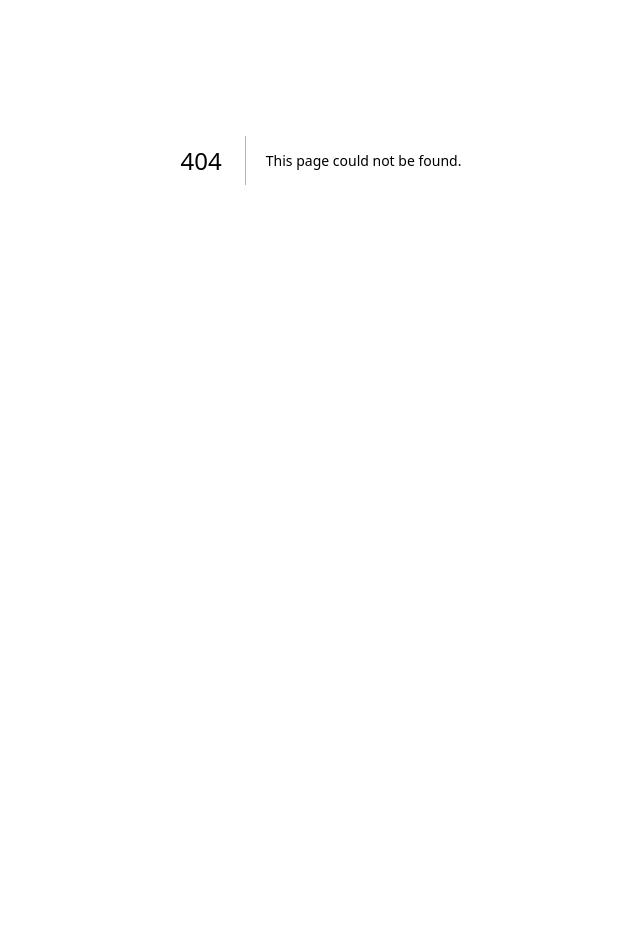
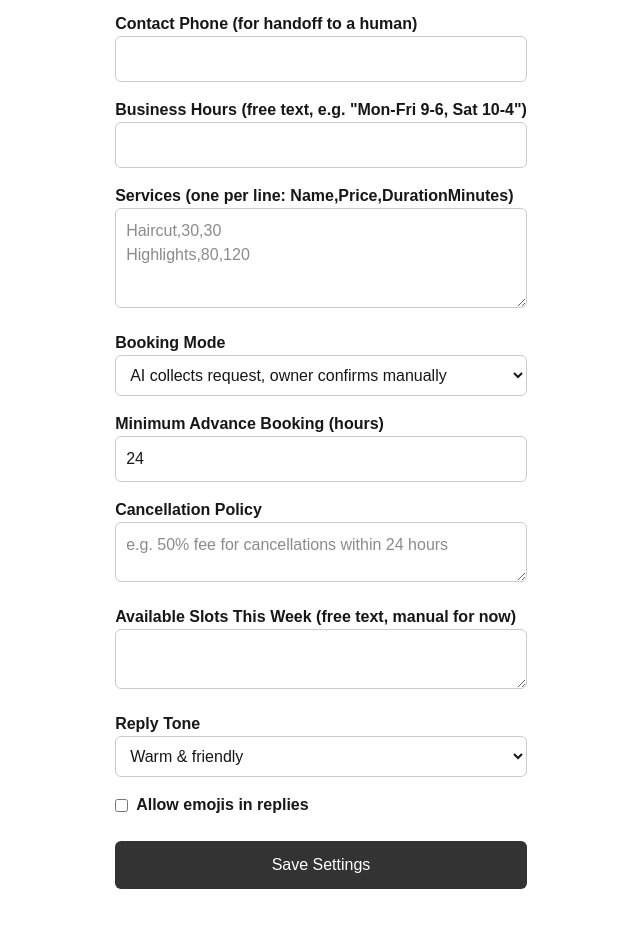
Before and after one commit to wdw1997/haird, a Next.js app: page /settings in a window 1280 px wide. Before the commit this address had no page. Shown: the part 240-1168 px from the top of the page, without its empty margins (319-959 px from the left). Before the commit the page ends 800 px from the top, so only its background shows below. Built offline with nearby package versions, Linux system fonts and the light colour scheme; no server answers.

Commit message:
Add SettingsPage component for business settings

```diff
--- /dev/null
+++ b/app/settings/page.js
@@ -0,0 +1,124 @@
+'use client'
+import { useEffect, useState } from 'react'
+import { supabase } from '@/lib/supabase-client'
+
+export default function SettingsPage() {
+  const [form, setForm] = useState({
+    business_name: '', address: '', contact_phone: '',
+    business_hours_text: '', services_text: '',
+    booking_mode: 'ai_collect_manual_confirm', min_advance_hours: 24,
+    cancellation_policy: '', available_slots_text: '',
+    tone: 'friendly', use_emoji: false,
+  })
+  const [status, setStatus] = useState('')
+
+  useEffect(() => {
+    (async () => {
+      const { data: { user } } = await supabase.auth.getUser()
+      if (!user) return
+      const { data: stylist } = await supabase.from('stylists').select('id').eq('auth_user_id', user.id).maybeSingle()
+      if (!stylist) return
+      const { data: biz } = await supabase.from('business_settings').select('*').eq('stylist_id', stylist.id).maybeSingle()
+      if (biz) {
+        setForm({
+          business_name: biz.business_name || '',
+          address: biz.address || '',
+          contact_phone: biz.contact_phone || '',
+          business_hours_text: biz.business_hours ? JSON.stringify(biz.business_hours) : '',
+          services_text: biz.services ? biz.services.map(s => `${s.name},${s.price},${s.duration_min}`).join('\n') : '',
+          booking_mode: biz.booking_mode || 'ai_collect_manual_confirm',
+          min_advance_hours: biz.min_advance_hours || 24,
+          cancellation_policy: biz.cancellation_policy || '',
+          available_slots_text: biz.available_slots_text || '',
+          tone: biz.tone || 'friendly',
+          use_emoji: biz.use_emoji || false,
+        })
+      }
+    })()
+  }, [])
+
+  const handleSave = async () => {
+    setStatus('Saving...')
+    const { data: { user } } = await supabase.auth.getUser()
+    const { data: stylist } = await supabase.from('stylists').select('id').eq('auth_user_id', user.id).maybeSingle()
+    if (!stylist) { setStatus('Error: stylist profile not found'); return }
+
+    const services = form.services_text.split('\n').filter(Boolean).map(line => {
+      const [name, price, duration_min] = line.split(',').map(s => s.trim())
+      return { name, price: Number(price), duration_min: Number(duration_min) }
+    })
+
+    const { error } = await supabase.from('business_settings').upsert({
+      stylist_id: stylist.id,
+      business_name: form.business_name,
+      address: form.address,
+      contact_phone: form.contact_phone,
+      business_hours: { text: form.business_hours_text },
+      services,
+      booking_mode: form.booking_mode,
+      min_advance_hours: Number(form.min_advance_hours),
+      cancellation_policy: form.cancellation_policy,
+      available_slots_text: form.available_slots_text,
+      tone: form.tone,
+      use_emoji: form.use_emoji,
+      updated_at: new Date().toISOString(),
+    })
+    setStatus(error ? 'Save failed: ' + error.message : 'Saved successfully!')
+  }
+
+  const input = { padding: 10, borderRadius: 6, border: '1px solid #ccc', width: '100%' }
+  const label = { fontWeight: 600, marginTop: 16, display: 'block' }
+
+  return (
+    <div style={{ padding: 40, maxWidth: 600, margin: '0 auto' }}>
+      <h1>Business Settings</h1>
+
+      <label style={label}>Business Name</label>
+      <input style={input} value={form.business_name} onChange={e => setForm({ ...form, business_name: e.target.value })} />
+
+      <label style={label}>Address</label>
+      <input style={input} value={form.address} onChange={e => setForm({ ...form, address: e.target.value })} />
+
+      <label style={label}>Contact Phone (for handoff to a human)</label>
+      <input style={input} value={form.contact_phone} onChange={e => setForm({ ...form, contact_phone: e.target.value })} />
+
+      <label style={label}>Business Hours (free text, e.g. "Mon-Fri 9-6, Sat 10-4")</label>
+      <input style={input} value={form.business_hours_text} onChange={e => setForm({ ...form, business_hours_text: e.target.value })} />
+
+      <label style={label}>Services (one per line: Name,Price,DurationMinutes)</label>
+      <textarea style={{ ...input, height: 100 }} placeholder={"Haircut,30,30\nHighlights,80,120"} value={form.services_text} onChange={e => setForm({ ...form, services_text: e.target.value })} />
+
+      <label style={label}>Booking Mode</label>
+      <select style={input} value={form.booking_mode} onChange={e => setForm({ ...form, booking_mode: e.target.value })}>
+        <option value="ai_collect_manual_confirm">AI collects request, owner confirms manually</option>
+        <option value="ai_auto_confirm">AI confirms bookings automatically</option>
+      </select>
+
+      <label style={label}>Minimum Advance Booking (hours)</label>
+      <input type="number" style={input} value={form.min_advance_hours} onChange={e => setForm({ ...form, min_advance_hours: e.target.value })} />
+
+      <label style={label}>Cancellation Policy</label>
+      <textarea style={{ ...input, height: 60 }} placeholder="e.g. 50% fee for cancellations within 24 hours" value={form.cancellation_policy} onChange={e => setForm({ ...form, cancellation_policy: e.target.value })} />
+
+      <label style={label}>Available Slots This Week (free text, manual for now)</label>
+      <textarea style={{ ...input, height: 60 }} value={form.available_slots_text} onChange={e => setForm({ ...form, available_slots_text: e.target.value })} />
+
+      <label style={label}>Reply Tone</label>
+      <select style={input} value={form.tone} onChange={e => setForm({ ...form, tone: e.target.value })}>
+        <option value="professional">Professional & concise</option>
+        <option value="friendly">Warm & friendly</option>
+        <option value="humorous">Playful & humorous</option>
+      </select>
+
+      <label style={{ ...label, display: 'flex', alignItems: 'center', gap: 8 }}>
+        <input type="checkbox" checked={form.use_emoji} onChange={e => setForm({ ...form, use_emoji: e.target.checked })} />
+        Allow emojis in replies
+      </label>
+
+      <button onClick={handleSave} style={{ marginTop: 24, padding: 12, background: '#333', color: 'white', border: 'none', borderRadius: 6, width: '100%' }}>
+        Save Settings
+      </button>
+      {status && <p style={{ marginTop: 12, color: '#666' }}>{status}</p>}
+    </div>
+  )
+}
```
